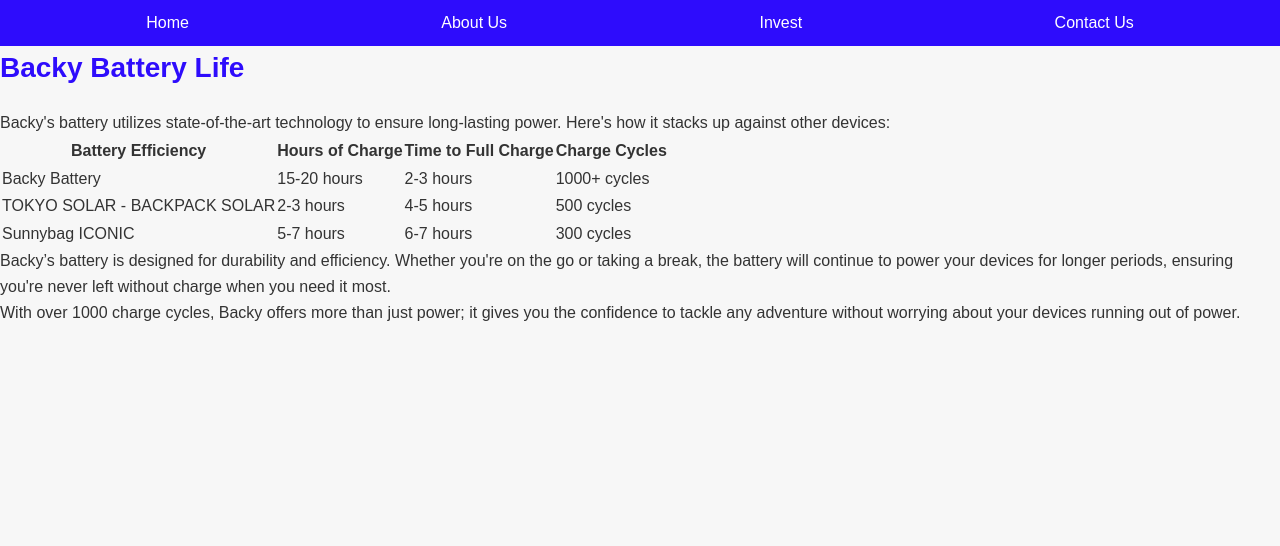
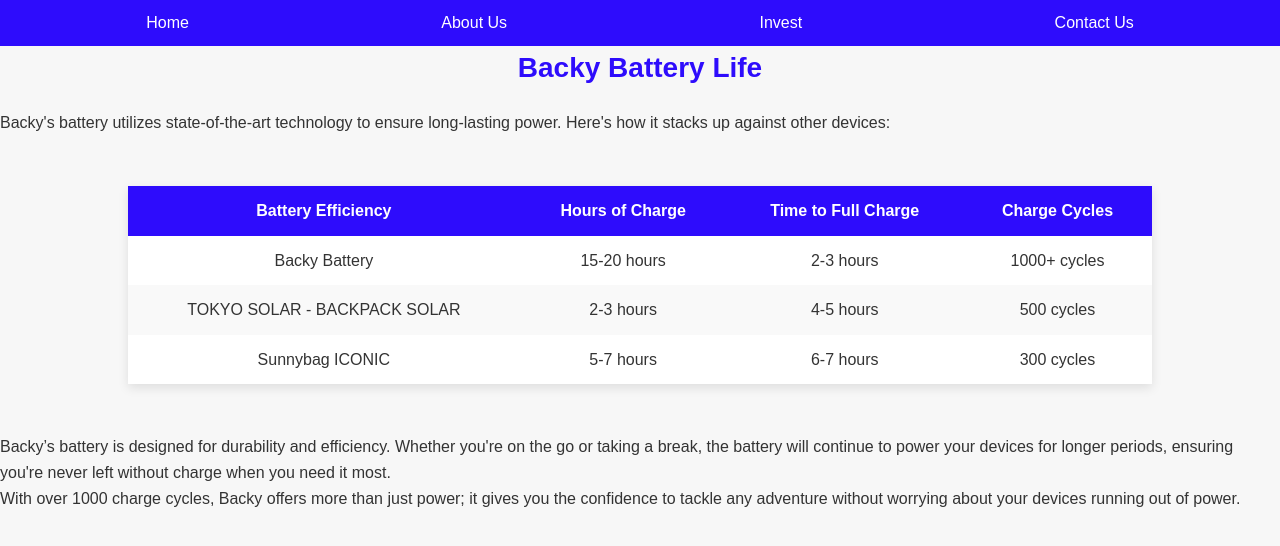
Before and after one commit to Moodgy/Backy, a plain HTML site: page battery-life.html in a window 1280 px wide. Drawn offline with Linux system fonts and the light colour scheme.

Commit message:
Update app.css

```diff
--- a/app.css
+++ b/app.css
@@ -426,3 +426,105 @@ h2 {
         width: 100%;
     }
 }
+
+/* Reset some basic styles */
+* {
+    margin: 0;
+    padding: 0;
+    box-sizing: border-box;
+}
+
+body {
+    font-family: 'Arial', sans-serif;
+    line-height: 1.6;
+    background-color: #f7f7f7;
+    color: #333;
+}
+
+h2 {
+    color: #2e0cfc;
+    font-weight: 600;
+    text-align: center;
+    margin-bottom: 20px;
+}
+
+/* Table Styling */
+.battery-table {
+    width: 80%;
+    margin: 50px auto;
+    border-collapse: collapse;
+    background-color: #fff;
+    box-shadow: 0 4px 10px rgba(0, 0, 0, 0.1);
+    opacity: 0;
+    animation: fadeIn 1s 0.5s forwards;
+}
+
+.battery-table th, .battery-table td {
+    padding: 12px 20px;
+    text-align: center;
+    font-size: 16px;
+}
+
+.battery-table th {
+    background-color: #2e0cfc;
+    color: white;
+    font-weight: bold;
+}
+
+.battery-table tr:nth-child(even) {
+    background-color: #f9f9f9;
+}
+
+.battery-table tr:hover {
+    background-color: #f1f1f1;
+}
+
+/* Keyframe Animations */
+@keyframes fadeIn {
+    0% {
+        opacity: 0;
+    }
+    100% {
+        opacity: 1;
+    }
+}
+
+/* Responsive Design */
+@media (max-width: 768px) {
+    .battery-table {
+        width: 100%;
+    }
+}
+
+/* Add to app.css */
+
+/* Fade-in animation */
+.fade-in {
+    opacity: 0;
+    animation: fadeIn 2s forwards;
+}
+
+@keyframes fadeIn {
+    to {
+        opacity: 1;
+    }
+}
+
+/* Table Rows Fade-In Animation */
+.battery-table tr {
+    opacity: 0;
+    animation: fadeIn 2s forwards;
+    animation-delay: 0.5s;
+}
+
+.battery-table tr:nth-child(1) {
+    animation-delay: 1s;
+}
+
+.battery-table tr:nth-child(2) {
+    animation-delay: 1.5s;
+}
+
+.battery-table tr:nth-child(3) {
+    animation-delay: 2s;
+}
```
